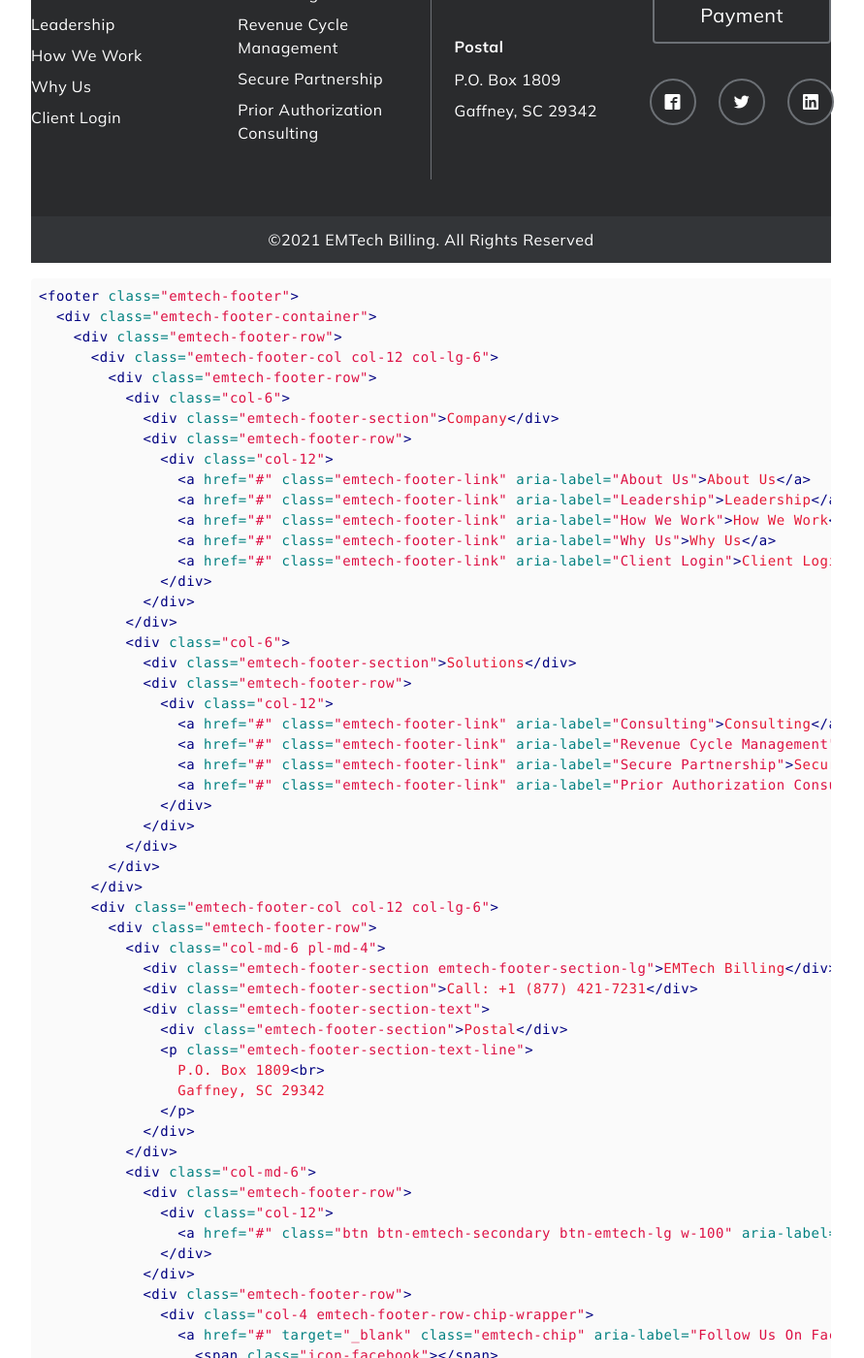
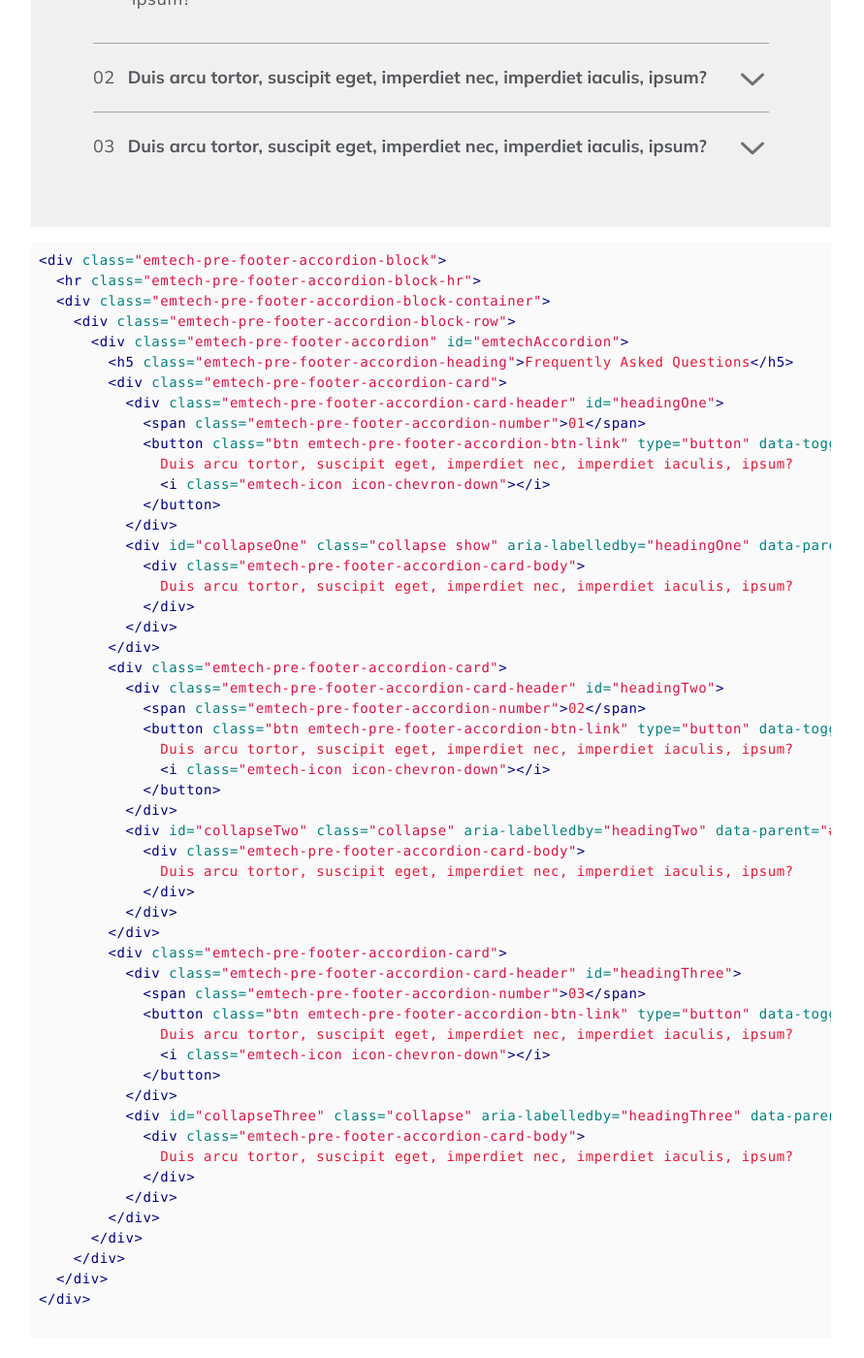
Before and after one commit to ninelabs/mpcloud-design-system, a Jekyll site: the page built from component-navigation.md, in a window 1280 px wide and 1400 px high, scrolled down 12557 px. Shown: the whole window at 97% size, without its empty margins (53-944 px from the left). Built offline with Jekyll 4.4.1, drawn with Linux system fonts in a browser that asks for light colours; nearby versions of some CDN libraries; some web fonts are replaced; some of the changed text lies outside the part shown.

Commit message:
Accordion component for EMTech

````diff
--- /dev/null
+++ b/_includes/_component-emt-pre-footer-accordion-block.html
@@ -0,0 +1,52 @@
+<div class="emtech-pre-footer-accordion-block">
+  <hr class="emtech-pre-footer-accordion-block-hr">
+  <div class="emtech-pre-footer-accordion-block-container">
+    <div class="emtech-pre-footer-accordion-block-row">
+      <div class="emtech-pre-footer-accordion" id="emtechAccordion">
+        <h5 class="emtech-pre-footer-accordion-heading">Frequently Asked Questions</h5>
+        <div class="emtech-pre-footer-accordion-card">
+          <div class="emtech-pre-footer-accordion-card-header" id="headingOne">
+            <span class="emtech-pre-footer-accordion-number">01</span>
+            <button class="btn emtech-pre-footer-accordion-btn-link" type="button" data-toggle="collapse" data-target="#collapseOne" aria-expanded="false" aria-controls="collapseOne">
+              Duis arcu tortor, suscipit eget, imperdiet nec, imperdiet iaculis, ipsum?
+              <i class="emtech-icon icon-chevron-down"></i>
+            </button>
+          </div>
+          <div id="collapseOne" class="collapse show" aria-labelledby="headingOne" data-parent="#emtechAccordion">
+            <div class="emtech-pre-footer-accordion-card-body">
+              Duis arcu tortor, suscipit eget, imperdiet nec, imperdiet iaculis, ipsum?
+            </div>
+          </div>
+        </div>
+        <div class="emtech-pre-footer-accordion-card">
+          <div class="emtech-pre-footer-accordion-card-header" id="headingTwo">
+            <span class="emtech-pre-footer-accordion-number">02</span>
+            <button class="btn emtech-pre-footer-accordion-btn-link" type="button" data-toggle="collapse" data-target="#collapseTwo" aria-expanded="false" aria-controls="collapseTwo">
+              Duis arcu tortor, suscipit eget, imperdiet nec, imperdiet iaculis, ipsum?
+              <i class="emtech-icon icon-chevron-down"></i>
+            </button>
+          </div>
+          <div id="collapseTwo" class="collapse" aria-labelledby="headingTwo" data-parent="#emtechAccordion">
+            <div class="emtech-pre-footer-accordion-card-body">
+              Duis arcu tortor, suscipit eget, imperdiet nec, imperdiet iaculis, ipsum?
+            </div>
+          </div>
+        </div>
+        <div class="emtech-pre-footer-accordion-card">
+          <div class="emtech-pre-footer-accordion-card-header" id="headingThree">
+            <span class="emtech-pre-footer-accordion-number">03</span>
+            <button class="btn emtech-pre-footer-accordion-btn-link" type="button" data-toggle="collapse" data-target="#collapseThree" aria-expanded="false" aria-controls="collapseThree">
+              Duis arcu tortor, suscipit eget, imperdiet nec, imperdiet iaculis, ipsum?
+              <i class="emtech-icon icon-chevron-down"></i>
+            </button>
+          </div>
+          <div id="collapseThree" class="collapse" aria-labelledby="headingThree" data-parent="#emtechAccordion">
+            <div class="emtech-pre-footer-accordion-card-body">
+              Duis arcu tortor, suscipit eget, imperdiet nec, imperdiet iaculis, ipsum?
+            </div>
+          </div>
+        </div>
+      </div>
+    </div>
+  </div>
+</div>
--- a/_sass/_footer.scss
+++ b/_sass/_footer.scss
@@ -76,36 +76,6 @@
 .emtech-pre-footer-accordion-block {
   @extend .w-100;
   display: inline-block;
-  background-color: $cloud-blue-lightest;
-  color: $mp-blue;
-
-  &-hr {
-    position: relative;
-    height: .25rem;
-    background-color: $white;
-    border: none;
-    margin: .4rem 3.75rem;
-
-    &::before,
-    &::after {
-      content: '';
-      display: block;
-      position: absolute;
-      top: -1.2rem;
-      width: 2.5rem;
-      height: 2.5rem;
-    }
-
-    &::before {
-      left: -2.5rem;
-      background: url('../assets/img/PreFooterLeft.svg');
-    }
-
-    &::after {
-      right: -2.5rem;
-      background: url('../assets/img/PreFooterRight.svg');
-    }
-  }
 
   &-container {
     @extend .container;
@@ -168,6 +138,56 @@
     }
   }
 }
+
+
+.mpcloud-pre-footer-content-block,
+.mpcloud-pre-footer-accordion-block {
+  background-color: $cloud-blue-lightest;
+  color: $mp-blue;
+
+  &-hr {
+    position: relative;
+    height: .25rem;
+    background-color: $white;
+    border: none;
+    margin: .4rem 3.75rem;
+
+    &::before,
+    &::after {
+      content: '';
+      display: block;
+      position: absolute;
+      top: -1.2rem;
+      width: 2.5rem;
+      height: 2.5rem;
+    }
+
+    &::before {
+      left: -2.5rem;
+      background: url('../assets/img/PreFooterLeft.svg');
+    }
+
+    &::after {
+      right: -2.5rem;
+      background: url('../assets/img/PreFooterRight.svg');
+    }
+  }
+}
+
+
+.emtech-pre-footer-content-block,
+.emtech-pre-footer-accordion-block {
+  background-color: $gray-10;
+  color: $emt-gray;
+
+  &-hr {
+    @extend .emtech-hr;
+    margin: .4rem 3.75rem;
+  }
+}
+
+
+
 
 .mpcloud-pre-footer-accordion,
 .emtech-pre-footer-accordion {
--- a/component-navigation.md
+++ b/component-navigation.md
@@ -97,6 +97,16 @@
 
 ----
 
+#### Pre-Footer Accordion Block
+
+{% include _component-emt-pre-footer-accordion-block.html %}
+
+```html
+{% include _component-emt-pre-footer-accordion-block.html %}
+```
+
+----
+
 #### Global Footer
 
 The EMTech Billing Global Footer is a four column spread containing links to all the major pages and content sections of the website. It also includes office addresses and contact information.
````
